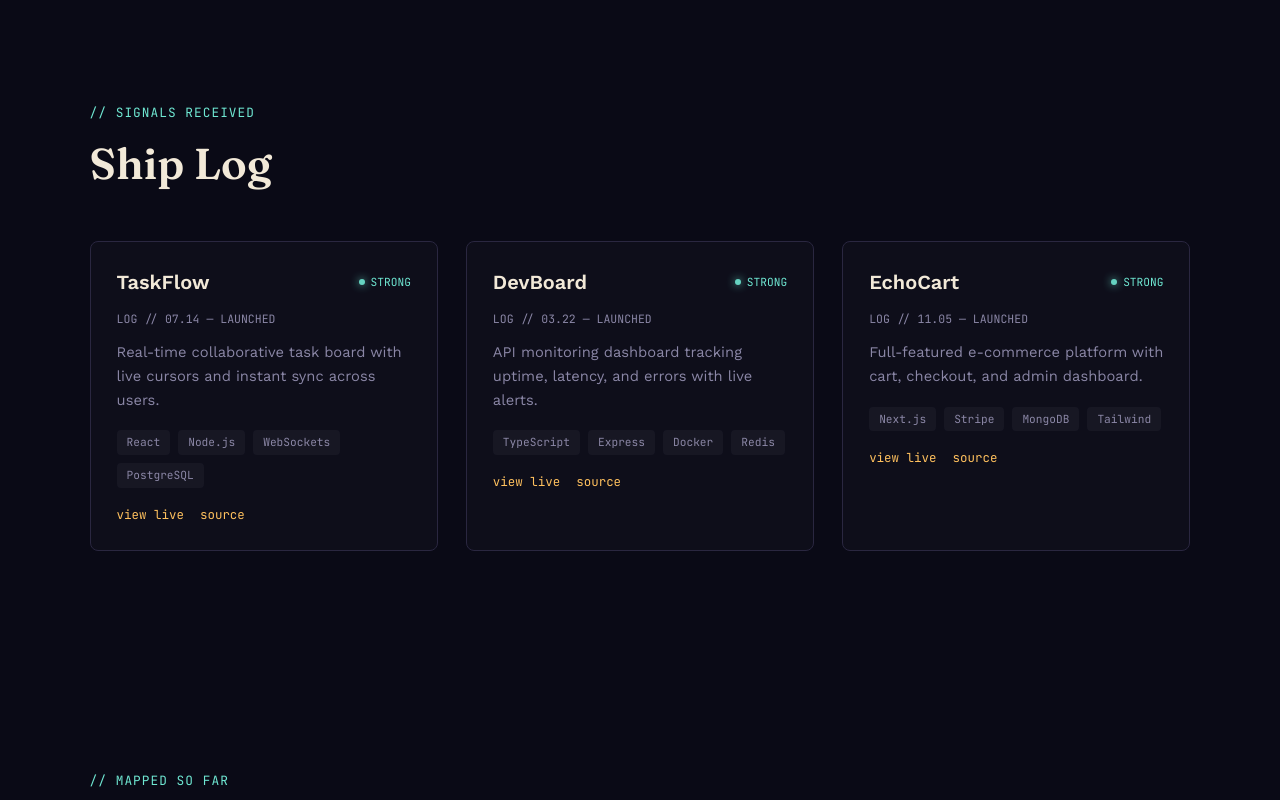
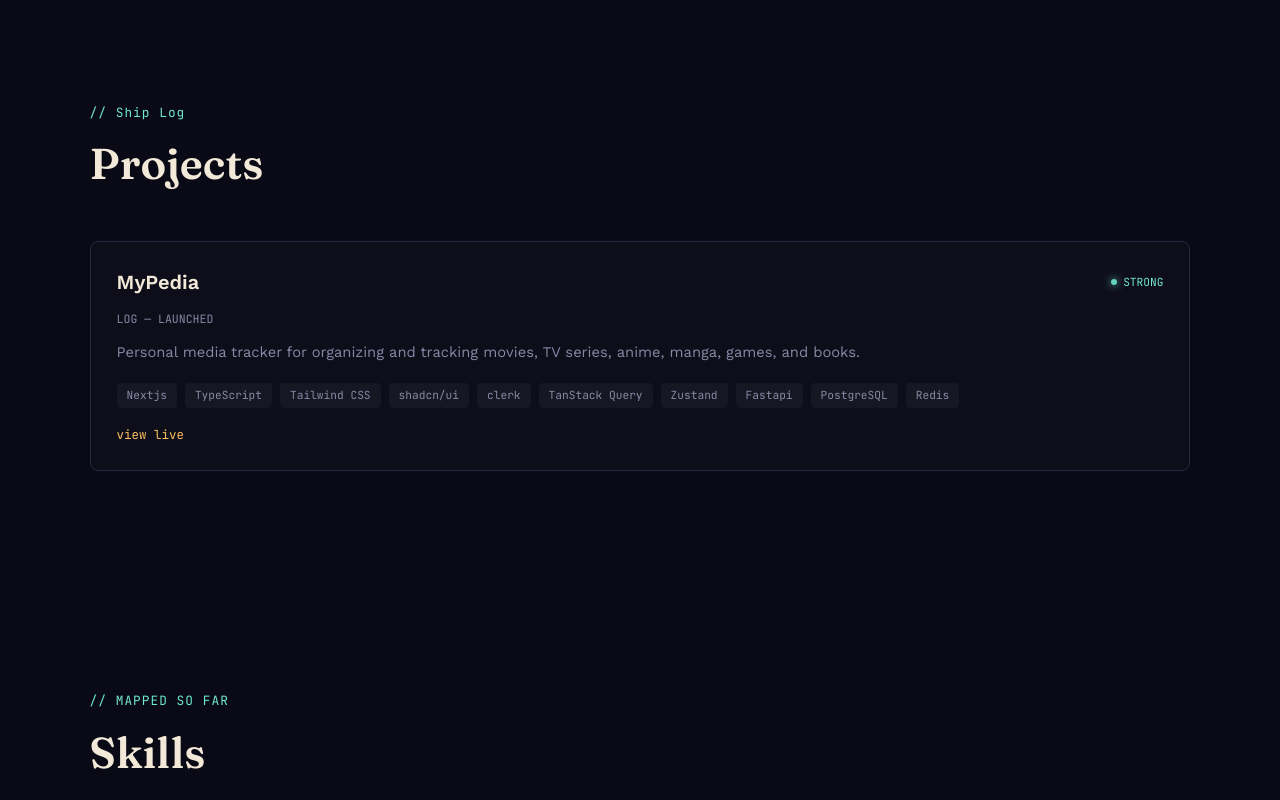
Before and after one commit to ahmed-x-dev/portfolio, a Next.js app: page / in a window 1280 px wide. Shown: the part 1500-2300 px from the top of the page. Built offline with nearby package versions, Linux system fonts and the light colour scheme.

Commit message:
Add some organization

```diff
--- a/src/components/About.tsx
+++ b/src/components/About.tsx
@@ -2,10 +2,10 @@ export default function About() {
   return (
     <section id="about" className="px-[7vw] py-27.5 relative">
       <div className="font-mono text-nomai text-[0.8rem] tracking-[0.08em] mb-2.5">
-        {"// SHIP LOG"}
+        {"// Traveler Profile"}
       </div>
       <h2 className="font-display text-[clamp(1.9rem,4vw,2.7rem)] font-semibold mb-11">
-        Traveler Profile
+        About
       </h2>
 
       <div className="relative max-w-190 bg-bg-panel/55 border border-border rounded p-10">
--- a/src/components/Contact.tsx
+++ b/src/components/Contact.tsx
@@ -25,14 +25,19 @@ export default function Contact() {
         </a>
 
         <div className="flex justify-center gap-6.5 mt-7.5 font-mono text-[0.82rem] text-dim">
-          <a href="#" className="hover:text-nomai">
+          <a
+            href="https://github.com/ahmed-x-dev"
+            target="_blank"
+            className="hover:text-nomai"
+          >
             GitHub
           </a>
-          <a href="#" className="hover:text-nomai">
+          <a
+            href="https://www.linkedin.com/in/ahmed-faisal-680413248"
+            target="_blank"
+            className="hover:text-nomai"
+          >
             LinkedIn
-          </a>
-          <a href="#" className="hover:text-nomai">
-            Twitter
           </a>
         </div>
       </div>
--- a/src/components/Projects.tsx
+++ b/src/components/Projects.tsx
@@ -1,41 +1,13 @@
-const projects = [
-  {
-    name: "TaskFlow",
-    date: "LOG // 07.14 — LAUNCHED",
-    description:
-      "Real-time collaborative task board with live cursors and instant sync across users.",
-    stack: ["React", "Node.js", "WebSockets", "PostgreSQL"],
-    liveUrl: "https://taskflow.example.com",
-    sourceUrl: "https://github.com/ahmed-x-dev",
-  },
-  {
-    name: "DevBoard",
-    date: "LOG // 03.22 — LAUNCHED",
-    description:
-      "API monitoring dashboard tracking uptime, latency, and errors with live alerts.",
-    stack: ["TypeScript", "Express", "Docker", "Redis"],
-    liveUrl: "https://devboard.example.com",
-    sourceUrl: "https://github.com/ahmed-x-dev/devboard",
-  },
-  {
-    name: "EchoCart",
-    date: "LOG // 11.05 — LAUNCHED",
-    description:
-      "Full-featured e-commerce platform with cart, checkout, and admin dashboard.",
-    stack: ["Next.js", "Stripe", "MongoDB", "Tailwind"],
-    liveUrl: "https://echocart.example.com",
-    sourceUrl: "https://github.com/ahmed-x-dev/echocart",
-  },
-];
+import { projects } from "@/data/projects";
 
 export default function Projects() {
   return (
     <section id="projects" className="px-[7vw] py-27.5 relative">
       <div className="font-mono text-nomai text-[0.8rem] tracking-[0.08em] mb-2.5">
-        {"// SIGNALS RECEIVED"}
+        {"// Ship Log"}
       </div>
       <h2 className="font-display text-[clamp(1.9rem,4vw,2.7rem)] font-semibold mb-11">
-        Ship Log
+        Projects
       </h2>
 
       <div className="grid grid-cols-[repeat(auto-fit,minmax(300px,1fr))] gap-7">
--- a/src/components/Skills.tsx
+++ b/src/components/Skills.tsx
@@ -1,69 +1,4 @@
-const nodes = [
-  {
-    id: "typescript",
-    label: "TypeScript",
-    x: 90,
-    y: 80,
-    r: 6,
-    glowR: 20,
-    labelDy: -20,
-  },
-  {
-    id: "react",
-    label: "React",
-    x: 230,
-    y: 150,
-    r: 7,
-    glowR: 24,
-    labelDy: -22,
-  },
-  {
-    id: "nextjs",
-    label: "Next.js",
-    x: 380,
-    y: 70,
-    r: 6,
-    glowR: 20,
-    labelDy: -20,
-  },
-  {
-    id: "nodejs",
-    label: "Node.js",
-    x: 330,
-    y: 240,
-    r: 6,
-    glowR: 20,
-    labelDy: 24,
-  },
-  {
-    id: "postgresql",
-    label: "PostgreSQL",
-    x: 480,
-    y: 200,
-    r: 6,
-    glowR: 20,
-    labelDy: 24,
-  },
-  {
-    id: "docker",
-    label: "Docker",
-    x: 520,
-    y: 120,
-    r: 5,
-    glowR: 18,
-    labelDy: -18,
-  },
-  { id: "git", label: "Git", x: 60, y: 220, r: 5, glowR: 18, labelDy: 24 },
-];
-
-const links = [
-  ["typescript", "react"],
-  ["react", "nextjs"],
-  ["react", "nodejs"],
-  ["nodejs", "postgresql"],
-  ["nextjs", "docker"],
-  ["typescript", "git"],
-];
+import { nodes, links } from "@/data/skills";
 
 export default function Skills() {
   const nodeMap = Object.fromEntries(nodes.map((n) => [n.id, n]));
@@ -74,7 +9,7 @@ export default function Skills() {
         {"// MAPPED SO FAR"}
       </div>
       <h2 className="font-display text-[clamp(1.9rem,4vw,2.7rem)] font-semibold mb-11">
-        Star Chart
+        Skills
       </h2>
 
       <div className="relative max-w-180">
--- /dev/null
+++ b/src/data/projects.ts
@@ -0,0 +1,30 @@
+type Project = {
+  name: string;
+  date: string;
+  description: string;
+  stack: string[];
+  liveUrl: string;
+  sourceUrl?: string | null;
+};
+
+export const projects: Project[] = [
+  {
+    name: "MyPedia",
+    date: "LOG — LAUNCHED",
+    description:
+      "Personal media tracker for organizing and tracking movies, TV series, anime, manga, games, and books.",
+    stack: [
+      "Nextjs",
+      "TypeScript",
+      "Tailwind CSS",
+      "shadcn/ui",
+      "clerk",
+      "TanStack Query",
+      "Zustand",
+      "Fastapi",
+      "PostgreSQL",
+      "Redis",
+    ],
+    liveUrl: "https://mypedia-rho.vercel.app/",
+  },
+];
--- /dev/null
+++ b/src/data/skills.ts
@@ -0,0 +1,108 @@
+export type Node = {
+  id: string;
+  label: string;
+  x: number;
+  y: number;
+  r: number;
+  glowR: number;
+  labelDy: number;
+};
+
+export type Link = [string, string];
+
+export const nodes: Node[] = [
+  // Frontend starting point
+  {
+    id: "typescript",
+    label: "TypeScript",
+    x: 70,
+    y: 60,
+    r: 6,
+    glowR: 20,
+    labelDy: -20,
+  },
+
+  // Backend starting point
+  {
+    id: "python",
+    label: "Python",
+    x: 85,
+    y: 320,
+    r: 6,
+    glowR: 20,
+    labelDy: 24,
+  },
+
+  // Shared tool connecting both starting points
+  { id: "git", label: "Git", x: 175, y: 190, r: 6, glowR: 20, labelDy: -20 },
+
+  // Frontend
+  { id: "react", label: "React", x: 290, y: 80, r: 7, glowR: 24, labelDy: -22 },
+  {
+    id: "nextjs",
+    label: "Next.js",
+    x: 460,
+    y: 50,
+    r: 6,
+    glowR: 20,
+    labelDy: -20,
+  },
+  {
+    id: "tailwind",
+    label: "Tailwind CSS",
+    x: 375,
+    y: 180,
+    r: 5,
+    glowR: 18,
+    labelDy: 22,
+  },
+
+  // Backend
+  {
+    id: "fastapi",
+    label: "FastAPI",
+    x: 300,
+    y: 285,
+    r: 6,
+    glowR: 20,
+    labelDy: 24,
+  },
+  {
+    id: "postgresql",
+    label: "PostgreSQL",
+    x: 500,
+    y: 320,
+    r: 6,
+    glowR: 20,
+    labelDy: 24,
+  },
+
+  // Infrastructure
+  {
+    id: "docker",
+    label: "Docker",
+    x: 590,
+    y: 195,
+    r: 5,
+    glowR: 18,
+    labelDy: -18,
+  },
+];
+export const links: Link[] = [
+  // Git connects the two starting points
+  ["typescript", "git"],
+  ["python", "git"],
+
+  // Frontend
+  ["typescript", "react"],
+  ["react", "nextjs"],
+  ["react", "tailwind"],
+
+  // Backend
+  ["python", "fastapi"],
+  ["fastapi", "postgresql"],
+
+  // Infrastructure
+  ["nextjs", "docker"],
+  ["postgresql", "docker"],
+];
```
Also changed, not shown: 1 other file (tests, documents, lock files or other folders).
